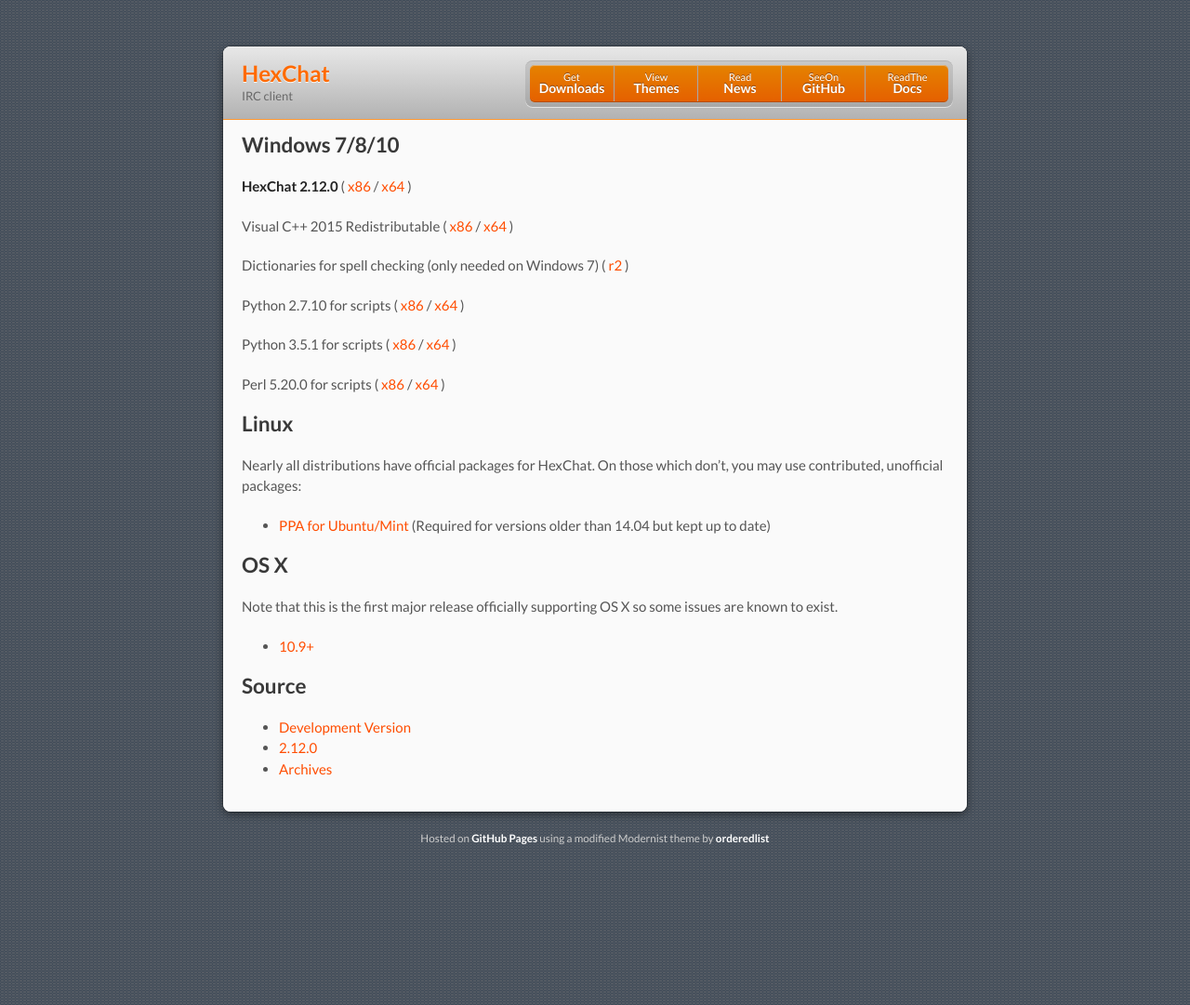
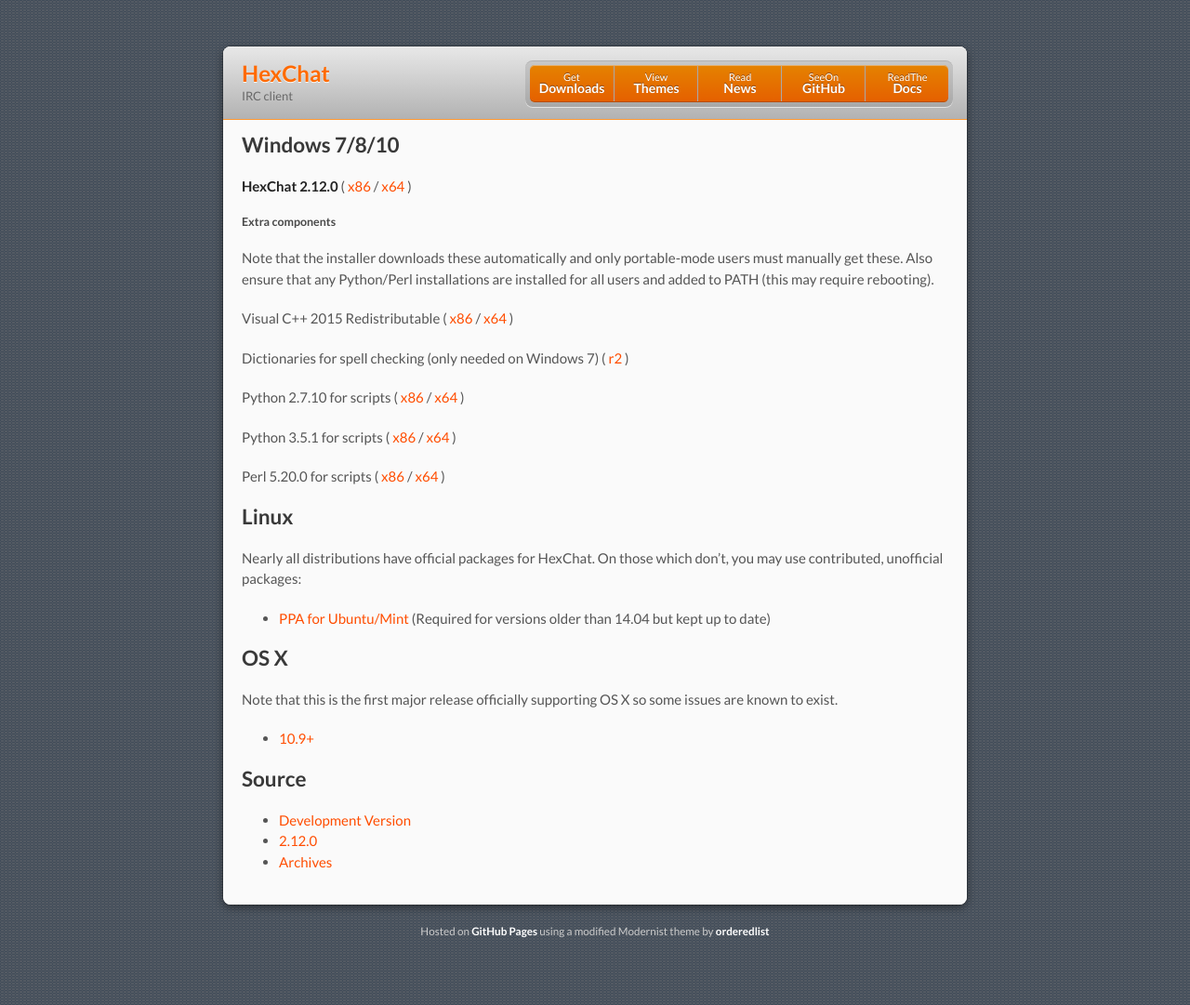
Before and after one commit to hexchat/hexchat.github.com, a Jekyll site: the page built from downloads.md, in a window 1280 px wide. Shown: the whole page at 93% size. Built offline with Jekyll 4.4.1, drawn with Linux system fonts in a browser that asks for light colours.

Commit message:
Update downloads.md

```diff
--- a/downloads.md
+++ b/downloads.md
@@ -5,6 +5,12 @@
 
 ## Windows 7/8/10
 **HexChat {{ site.version }}** ( [x86]({{ site.dl_url }}/hexchat/HexChat%20{{ site.version }}%20x86.exe) / [x64]({{ site.dl_url }}/hexchat/HexChat%20{{ site.version }}%20x64.exe) )
+
+##### Extra components
+
+Note that the installer downloads these automatically and only portable-mode users must
+manually get these. Also ensure that any Python/Perl installations are installed for all
+users and added to PATH (this may require rebooting).
 
 Visual C++ 2015 Redistributable ( [x86]({{ site.dl_url }}/misc/vcredist_2015_x86.exe) / [x64]({{ site.dl_url }}/misc/vcredist_2015_x64.exe) )
 
```
